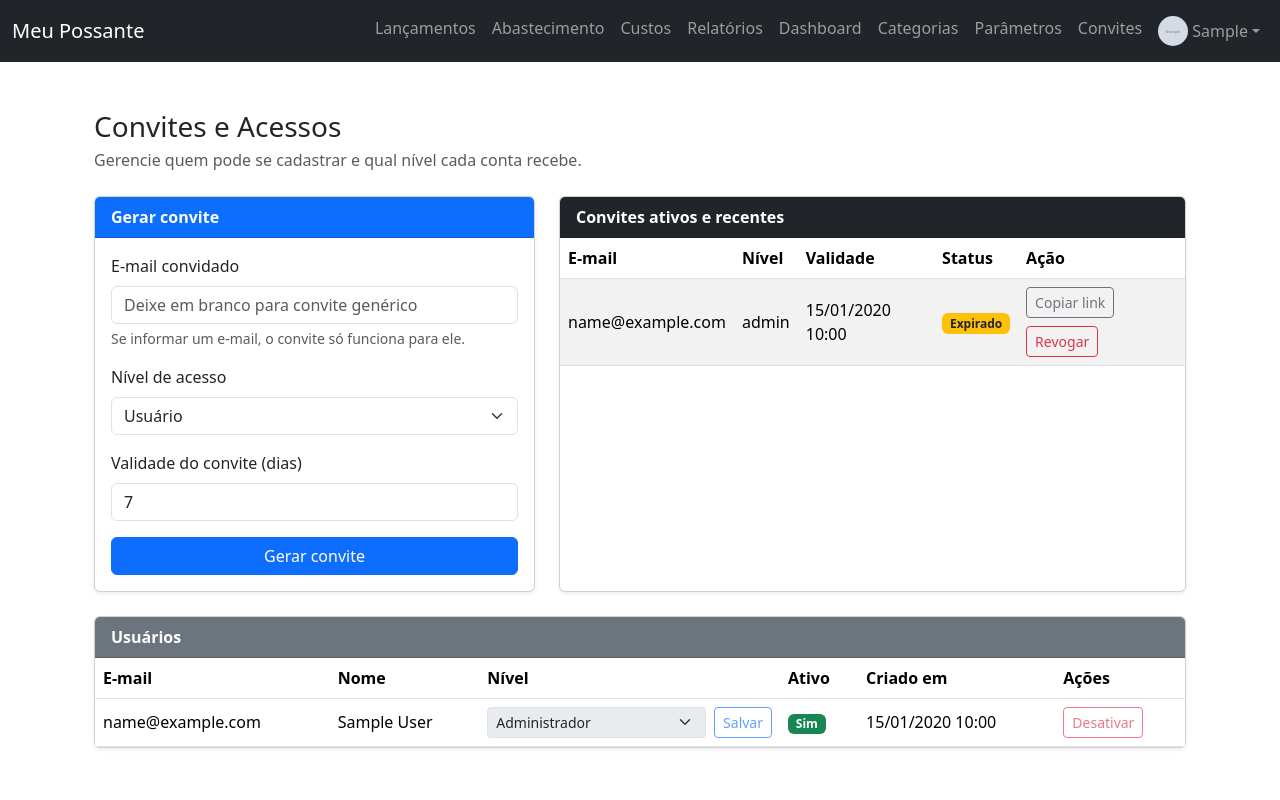
After one commit to OrnilioNeto/meupossante, a Flask app: page /admin/invites in a window 1280 px wide. The commit adds this page. Run offline with Flask 3, Linux system fonts and the light colour scheme; a user stored in the database is signed in; tables that the repository leaves empty hold one stand-in row (values such as "Sample post"); grey boxes marked "Sample" are stand-in pictures.

Commit message:
versaso nova

```diff
--- a/app/__init__.py
+++ b/app/__init__.py
@@ -52,6 +52,11 @@ def create_app():
         SQLALCHEMY_TRACK_MODIFICATIONS=False,
         GOOGLE_CLIENT_ID=os.getenv("GOOGLE_CLIENT_ID"),
         GOOGLE_CLIENT_SECRET=os.getenv("GOOGLE_CLIENT_SECRET"),
+        ADMIN_EMAILS=[
+            email.strip().lower()
+            for email in os.getenv("ADMIN_EMAILS", "").split(",")
+            if email.strip()
+        ],
     )
 
     # Cria a pasta 'instance' se não existir
--- a/app/main/forms.py
+++ b/app/main/forms.py
@@ -8,6 +8,18 @@ class LoginForm(FlaskForm):
     password = PasswordField('Senha', validators=[DataRequired()])
     remember_me = BooleanField('Lembrar-me')
     submit = SubmitField('Entrar')
+
+
+class BootstrapAdminForm(FlaskForm):
+    email = StringField('E-mail do admin', validators=[DataRequired(), Email()])
+    password = PasswordField('Senha', validators=[DataRequired()])
+    password2 = PasswordField('Repita a Senha', validators=[DataRequired(), EqualTo('password')])
+    submit = SubmitField('Criar admin inicial')
+
+    def validate_email(self, email):
+        user = User.query.filter_by(email=email.data.strip().lower()).first()
+        if user is not None:
+            raise ValidationError('Este e-mail já está sendo utilizado.')
 
 class RegistrationForm(FlaskForm):
     email = StringField('E-mail', validators=[DataRequired(), Email()])
@@ -20,6 +32,17 @@ class RegistrationForm(FlaskForm):
         user = User.query.filter_by(email=email.data).first()
         if user is not None:
             raise ValidationError('Este e-mail já está sendo utilizado.')
+
+
+class InviteForm(FlaskForm):
+    email = StringField('E-mail convidado', validators=[Optional(), Email()])
+    role = SelectField(
+        'Nível de acesso',
+        choices=[('user', 'Usuário'), ('operator', 'Operador'), ('admin', 'Administrador')],
+        validators=[DataRequired()]
+    )
+    expires_days = IntegerField('Validade do convite (dias)', default=7, validators=[DataRequired(), NumberRange(min=1, max=365)])
+    submit = SubmitField('Gerar convite')
 
 class CustoForm(FlaskForm):
     nome = StringField('Nome do Custo', validators=[DataRequired()])
--- a/app/main/routes.py
+++ b/app/main/routes.py
@@ -6,19 +6,60 @@ from app.models import (
     User, Parametros, Custo, RegistroCusto,
     CategoriaCusto, CustoVariavel, LancamentoDiario,
     Faturamento, Abastecimento, TipoCombustivel,
-    Receita, RegistroReceita
+    Receita, RegistroReceita, Invitation
 )
 
-from .forms import LoginForm, RegistrationForm, CustoForm, RegistroCustoForm, ReceitaForm
+from .forms import LoginForm, BootstrapAdminForm, RegistrationForm, CustoForm, RegistroCustoForm, ReceitaForm, InviteForm
 from urllib.parse import urlsplit
 from datetime import datetime, timedelta, date
 from sqlalchemy import extract, func
 from calendar import monthrange
+from functools import wraps
+import secrets
 import locale
 import calendar
 
 # Configura o locale para Português do Brasil
-locale.setlocale(locale.LC_TIME, 'pt_BR.UTF-8')
+try:
+    locale.setlocale(locale.LC_TIME, 'pt_BR.UTF-8')
+except locale.Error:
+    locale.setlocale(locale.LC_TIME, 'C.UTF-8')
+
+
+def _is_admin_user(user):
+    return bool(user and user.is_authenticated and getattr(user, 'is_admin', False))
+
+
+def _get_active_invite(token):
+    if not token:
+        return None
+
+    invite = Invitation.query.filter_by(token=token, is_active=True).first()
+    if invite is None:
+        return None
+
+    if invite.expires_at < datetime.utcnow():
+        return None
+
+    return invite
+
+
+def admin_required(view_func):
+    @wraps(view_func)
+    def wrapped_view(*args, **kwargs):
+        if not _is_admin_user(current_user):
+            abort(403)
+        return view_func(*args, **kwargs)
+
+    return wrapped_view
+
+
+@bp.before_app_request
+def block_inactive_accounts():
+    if current_user.is_authenticated and not bool(getattr(current_user, 'is_active', True)):
+        logout_user()
+        flash('Sua conta foi desativada. Fale com um administrador.', 'danger')
+        return redirect(url_for('main.login'))
 
 # --- ROTAS DE AUTENTICAÇÃO ---
 
@@ -27,35 +68,84 @@ def login():
     if current_user.is_authenticated:
         return redirect(url_for('main.index'))
 
+    user_count = User.query.count()
+    if user_count == 0:
+        form = BootstrapAdminForm()
+        if form.validate_on_submit():
+            admin_email = form.email.data.strip().lower()
+            user = User(
+                email=admin_email,
+                name=admin_email.split('@')[0],
+                role='admin',
+                is_active=True,
+            )
+            user.set_password(form.password.data)
+            db.session.add(user)
+            db.session.commit()
+            login_user(user, remember=True)
+            flash('Administrador inicial criado com sucesso.', 'success')
+            return redirect(url_for('main.index'))
+
+        return render_template("login.html", form=form, bootstrap_mode=True)
+
     form = LoginForm()
     if form.validate_on_submit():
         user = User.query.filter_by(email=form.email.data).first()
-        if user is None or not user.check_password(form.password.data):
+        if user is None or not user.password_hash or not user.check_password(form.password.data):
             flash('E-mail ou senha inválidos.', 'danger')
+            return redirect(url_for('main.login'))
+
+        if not bool(getattr(user, 'is_active', True)):
+            flash('Sua conta ainda não está liberada para acesso.', 'danger')
             return redirect(url_for('main.login'))
 
         login_user(user, remember=form.remember_me.data)
         next_page = request.args.get('next')
         return redirect(next_page or url_for('main.index'))
 
-    return render_template("login.html", form=form)
+    return render_template("login.html", form=form, bootstrap_mode=False)
 
-@bp.route("/register", methods=['GET', 'POST'])
-def register():
+@bp.route("/register", defaults={'token': None}, methods=['GET', 'POST'])
+@bp.route("/register/<token>", methods=['GET', 'POST'])
+def register(token):
     if current_user.is_authenticated:
         return redirect(url_for('main.index'))
 
     form = RegistrationForm()
+    invite = _get_active_invite(token)
+    token_is_valid = invite is not None
+
     if form.validate_on_submit():
-        user = User(email=form.email.data)
+        if not token_is_valid:
+            flash('Cadastro disponível apenas com um convite válido.', 'danger')
+            return redirect(url_for('main.login'))
+
+        email_normalizado = form.email.data.strip().lower()
+        if invite.email and invite.email.strip().lower() != email_normalizado:
+            flash('Este convite foi emitido para outro e-mail.', 'danger')
+            return render_template('register.html', form=form, token=token, invite=invite)
+
+        user_exists = User.query.filter(func.lower(User.email) == email_normalizado).first()
+        if user_exists is not None:
+            flash('Este e-mail já está sendo utilizado.', 'danger')
+            return render_template('register.html', form=form, token=token, invite=invite)
+
+        user = User(email=email_normalizado)
         user.set_password(form.password.data)
-        user.name = form.email.data.split('@')[0]
+        user.name = email_normalizado.split('@')[0]
+        user.role = invite.role or 'user'
+        user.is_active = True
         db.session.add(user)
+
+        invite.is_active = False
+        invite.used_at = datetime.utcnow()
+
         db.session.commit()
-        flash('Conta criada com sucesso! Faça o login para continuar.', 'success')
-        return redirect(url_for('main.login'))
+        login_user(user)
+        flash('Conta criada com sucesso!', 'success')
+        return redirect(url_for('main.index'))
 
-    return render_template('register.html', form=form)
+    return render_template('register.html', form=form, token=token, invite=invite)
 
 @bp.route("/login/google")
 def login_google():
@@ -69,19 +159,38 @@ def authorize():
     user_info = oauth.google.get('https://www.googleapis.com/oauth2/v2/userinfo').json()
 
     google_id = str(user_info['id'])
-    email = user_info['email']
+    email = user_info['email'].strip().lower()
 
-    user = User.query.filter_by(email=email).first()
+    user = User.query.filter(func.lower(User.email) == email).first()
 
     if user is None:
+        invite = Invitation.query.filter(
+            func.lower(Invitation.email) == email,
+            Invitation.is_active.is_(True),
+            Invitation.expires_at >= datetime.utcnow(),
+        ).first()
+
+        if invite is None:
+            flash('Este e-mail não possui convite válido para entrar no sistema.', 'danger')
+            return redirect(url_for('main.login'))
+
         user = User(
             google_id=google_id,
             email=email,
             name=user_info.get('name'),
-            profile_pic=user_info.get('picture')
+            profile_pic=user_info.get('picture'),
+            role=invite.role or 'user',
+            is_active=True,
         )
         db.session.add(user)
+        invite.is_active = False
+        invite.used_at = datetime.utcnow()
+
     else:
+        if not bool(getattr(user, 'is_active', True)):
+            flash('Sua conta ainda não está liberada para acesso.', 'danger')
+            return redirect(url_for('main.login'))
+
         user.google_id = google_id
         user.name = user.name or user_info.get('name')
         user.profile_pic = user.profile_pic or user_info.get('picture')
@@ -96,6 +205,75 @@ def logout():
     logout_user()
     flash("Você foi desconectado.", "info")
     return redirect(url_for('main.login'))
+
+
+@bp.route('/admin/invites', methods=['GET', 'POST'])
+@login_required
+@admin_required
+def admin_invites():
+    form = InviteForm()
+
+    if form.validate_on_submit():
+        invite = Invitation(
+            token=secrets.token_urlsafe(24),
+            email=(form.email.data or '').strip().lower() or None,
+            role=form.role.data,
+            expires_at=datetime.utcnow() + timedelta(days=form.expires_days.data or 7),
+            created_by_id=current_user.id,
+        )
+        db.session.add(invite)
+        db.session.commit()
+        flash('Convite gerado com sucesso.', 'success')
+        return redirect(url_for('main.admin_invites'))
+
+    invites = Invitation.query.order_by(Invitation.created_at.desc()).all()
+    users = User.query.order_by(User.created_at.desc()).all()
+    return render_template('admin_invites.html', form=form, invites=invites, users=users, now=datetime.utcnow())
+
+
+@bp.route('/admin/invites/<int:invite_id>/revoke', methods=['POST'])
+@login_required
+@admin_required
+def revoke_invite(invite_id):
+    invite = Invitation.query.get_or_404(invite_id)
+    invite.is_active = False
+    db.session.commit()
+    flash('Convite revogado.', 'success')
+    return redirect(url_for('main.admin_invites'))
+
+
+@bp.route('/admin/users/<int:user_id>/toggle-active', methods=['POST'])
+@login_required
+@admin_required
+def toggle_user_active(user_id):
+    user = User.query.get_or_404(user_id)
+    if user.id == current_user.id:
+        flash('Você não pode desativar sua própria conta.', 'danger')
+        return redirect(url_for('main.admin_invites'))
+
+    user.is_active = not bool(user.is_active)
+    db.session.commit()
+    flash('Status do usuário atualizado.', 'success')
+    return redirect(url_for('main.admin_invites'))
+
+
+@bp.route('/admin/users/<int:user_id>/role', methods=['POST'])
+@login_required
+@admin_required
+def update_user_role(user_id):
+    user = User.query.get_or_404(user_id)
+    if user.id == current_user.id:
+        flash('Você não pode alterar o próprio nível de acesso.', 'danger')
+        return redirect(url_for('main.admin_invites'))
+
+    new_role = (request.form.get('role') or 'user').strip().lower()
+    if new_role not in {'user', 'operator', 'admin'}:
+        abort(400)
+
+    user.role = new_role
+    db.session.commit()
+    flash('Nível de acesso atualizado.', 'success')
+    return redirect(url_for('main.admin_invites'))
 
 # --- ROTAS DA APLICAÇÃO ---
 
@@ -574,6 +752,7 @@ def dashboard():
     meta_diaria_base = 0.0
     meta_ajustada_para_hoje = 0.0
     meta_restante_hoje = 0.0
+    meta_excedente_hoje = 0.0
     meta_semanal = 0.0
     faturamento_semana_realizado = 0.0
     faturamento_aguardado_semana = 0.0
@@ -593,6 +772,7 @@ def dashboard():
         meta_ajustada_para_hoje = _calcular_meta_esperada_dia(today, param_hoje)
         faturamento_hoje = float(faturamento_por_data.get(today, 0.0))
         meta_restante_hoje = max(meta_ajustada_para_hoje - faturamento_hoje, 0.0)
+        meta_excedente_hoje = max(faturamento_hoje - meta_ajustada_para_hoje, 0.0)
 
         faturamento_aguardado_semana = max(meta_semanal - faturamento_semana_realizado, 0.0)
         meta_semana_atingida = faturamento_aguardado_semana <= 0
@@ -612,6 +792,7 @@ def dashboard():
         saldo_dia_anterior = float(faturamento_ontem) - float(meta_diaria_ontem)
         meta_ajustada_para_hoje = max(float(meta_diaria_base) - saldo_dia_anterior, 0.0)
         meta_restante_hoje = max(meta_ajustada_para_hoje - float(faturamento_hoje), 0.0)
+        meta_excedente_hoje = max(float(faturamento_hoje) - meta_ajustada_para_hoje, 0.0)
 
         meta_semanal = 0.0
         faturamento_semana_realizado = 0.0
@@ -645,7 +826,8 @@ def dashboard():
     # --- 7. RENDER TEMPLATE ---
     return render_template(
         'dashboard.html', title='Dashboard Financeiro', parametro=parametro,
-        meta_restante_hoje=meta_restante_hoje, meta_hoje_atingida=(meta_restante_hoje <= 0),
+        meta_restante_hoje=meta_restante_hoje, meta_excedente_hoje=meta_excedente_hoje,
+        meta_hoje_atingida=(meta_restante_hoje <= 0),
         meta_ajustada_para_hoje=meta_ajustada_para_hoje, meta_diaria_base=meta_diaria_base,
         meta_semanal=meta_semanal, faturamento_semana_realizado=faturamento_semana_realizado,
         faturamento_aguardado_semana=faturamento_aguardado_semana, meta_semana_atingida=meta_semana_atingida,
--- /dev/null
+++ b/app/templates/admin_invites.html
@@ -0,0 +1,169 @@
+{% extends "base.html" %} {% block title %}Convites e Acessos - Meu Possante{% endblock %}
+{% block content %}
+<div class="container py-4">
+  <div class="d-flex flex-wrap justify-content-between align-items-center mb-4 gap-2">
+    <div>
+      <h1 class="h3 mb-1">Convites e Acessos</h1>
+      <p class="text-muted mb-0">Gerencie quem pode se cadastrar e qual nível cada conta recebe.</p>
+    </div>
+  </div>
+
+  <div class="row g-4 mb-4">
+    <div class="col-lg-5">
+      <div class="card shadow-sm h-100">
+        <div class="card-header bg-primary text-white">
+          <strong>Gerar convite</strong>
+        </div>
+        <div class="card-body">
+          <form method="POST" novalidate>
+            {{ form.hidden_tag() }}
+            <div class="mb-3">
+              {{ form.email.label(class="form-label") }}
+              {{ form.email(class="form-control", placeholder="Deixe em branco para convite genérico") }}
+              <div class="form-text">Se informar um e-mail, o convite só funciona para ele.</div>
+            </div>
+            <div class="mb-3">
+              {{ form.role.label(class="form-label") }}
+              {{ form.role(class="form-select") }}
+            </div>
+            <div class="mb-3">
+              {{ form.expires_days.label(class="form-label") }}
+              {{ form.expires_days(class="form-control", min="1", max="365") }}
+            </div>
+            <div class="d-grid">
+              {{ form.submit(class="btn btn-primary") }}
+            </div>
+          </form>
+        </div>
+      </div>
+    </div>
+
+    <div class="col-lg-7">
+      <div class="card shadow-sm h-100">
+        <div class="card-header bg-dark text-white">
+          <strong>Convites ativos e recentes</strong>
+        </div>
+        <div class="table-responsive">
+          <table class="table table-striped mb-0 align-middle">
+            <thead>
+              <tr>
+                <th>E-mail</th>
+                <th>Nível</th>
+                <th>Validade</th>
+                <th>Status</th>
+                <th>Ação</th>
+              </tr>
+            </thead>
+            <tbody>
+              {% for invite in invites %}
+              <tr>
+                <td>{{ invite.email or 'Genérico' }}</td>
+                <td>{{ invite.role }}</td>
+                <td>{{ invite.expires_at.strftime('%d/%m/%Y %H:%M') }}</td>
+                <td>
+                  {% if invite.is_active and invite.expires_at >= now %}
+                  <span class="badge bg-success">Ativo</span>
+                  {% elif invite.is_active %}
+                  <span class="badge bg-warning text-dark">Expirado</span>
+                  {% else %}
+                  <span class="badge bg-secondary">Revogado</span>
+                  {% endif %}
+                </td>
+                <td class="text-nowrap">
+                  <div class="d-flex gap-2 flex-wrap">
+                    <button
+                      type="button"
+                      class="btn btn-outline-secondary btn-sm"
+                      data-copy-link="{{ url_for('main.register', token=invite.token, _external=True) }}"
+                    >
+                      Copiar link
+                    </button>
+                    {% if invite.is_active %}
+                    <form method="POST" action="{{ url_for('main.revoke_invite', invite_id=invite.id) }}" class="d-inline">
+                      <button type="submit" class="btn btn-outline-danger btn-sm">Revogar</button>
+                    </form>
+                    {% endif %}
+                  </div>
+                </td>
+              </tr>
+              {% else %}
+              <tr>
+                <td colspan="5" class="text-center text-muted py-4">Nenhum convite criado ainda.</td>
+              </tr>
+              {% endfor %}
+            </tbody>
+          </table>
+        </div>
+      </div>
+    </div>
+  </div>
+
+  <div class="card shadow-sm">
+    <div class="card-header bg-secondary text-white">
+      <strong>Usuários</strong>
+    </div>
+    <div class="table-responsive">
+      <table class="table table-hover mb-0 align-middle">
+        <thead>
+          <tr>
+            <th>E-mail</th>
+            <th>Nome</th>
+            <th>Nível</th>
+            <th>Ativo</th>
+            <th>Criado em</th>
+            <th>Ações</th>
+          </tr>
+        </thead>
+        <tbody>
+          {% for user in users %}
+          <tr>
+            <td>{{ user.email }}</td>
+            <td>{{ user.name or '-' }}</td>
+            <td>
+              <form method="POST" action="{{ url_for('main.update_user_role', user_id=user.id) }}" class="d-flex gap-2 align-items-center">
+                <select name="role" class="form-select form-select-sm" {% if user.id == current_user.id %}disabled{% endif %}>
+                  <option value="user" {% if (user.role or 'user') == 'user' %}selected{% endif %}>Usuário</option>
+                  <option value="operator" {% if user.role == 'operator' %}selected{% endif %}>Operador</option>
+                  <option value="admin" {% if user.role == 'admin' %}selected{% endif %}>Administrador</option>
+                </select>
+                <button type="submit" class="btn btn-sm btn-outline-primary" {% if user.id == current_user.id %}disabled{% endif %}>Salvar</button>
+              </form>
+            </td>
+            <td>
+              {% if user.is_active %}
+              <span class="badge bg-success">Sim</span>
+              {% else %}
+              <span class="badge bg-secondary">Não</span>
+              {% endif %}
+            </td>
+            <td>{{ user.created_at.strftime('%d/%m/%Y %H:%M') if user.created_at else '-' }}</td>
+            <td>
+              <form method="POST" action="{{ url_for('main.toggle_user_active', user_id=user.id) }}">
+                <button type="submit" class="btn btn-sm {% if user.is_active %}btn-outline-danger{% else %}btn-outline-success{% endif %}" {% if user.id == current_user.id %}disabled{% endif %}>
+                  {% if user.is_active %}Desativar{% else %}Ativar{% endif %}
+                </button>
+              </form>
+            </td>
+          </tr>
+          {% endfor %}
+        </tbody>
+      </table>
+    </div>
+  </div>
+</div>
+
+<script>
+  document.addEventListener('click', function (event) {
+    const button = event.target.closest('[data-copy-link]');
+    if (!button) return;
+    const link = button.getAttribute('data-copy-link');
+    navigator.clipboard.writeText(link).then(function () {
+      const original = button.textContent;
+      button.textContent = 'Copiado';
+      setTimeout(function () {
+        button.textContent = original;
+      }, 1200);
+    });
+  });
+</script>
+{% endblock %}
--- a/app/templates/base.html
+++ b/app/templates/base.html
@@ -68,6 +68,13 @@
                 >Parâmetros</a
               >
             </li>
+            {% if current_user.is_admin %}
+            <li class="nav-item">
+              <a class="nav-link" href="{{ url_for('main.admin_invites') }}"
+                >Convites</a
+              >
+            </li>
+            {% endif %}
             <li class="nav-item dropdown">
               <a
                 class="nav-link dropdown-toggle d-flex align-items-center"
--- a/app/templates/cadastro.html
+++ b/app/templates/cadastro.html
@@ -92,9 +92,7 @@
           <div class="col-md-6">
             <label class="form-label">Periodicidade da Meta</label>
             <select class="form-select" name="periodicidade_meta">
-              <option value="diaria" {{ 'selected' if periodicidade == 'diaria' else '' }}>Diária</option>
               <option value="semanal" {{ 'selected' if periodicidade == 'semanal' else '' }}>Semanal</option>
-              <option value="mensal" {{ 'selected' if periodicidade == 'mensal' else '' }}>Mensal</option>
             </select>
           </div>
 
--- a/app/templates/dashboard.html
+++ b/app/templates/dashboard.html
@@ -56,7 +56,7 @@ content %} {% set months = ['Janeiro', 'Fevereiro', 'Março', 'Abril', 'Maio',
             Você já concluiu sua meta semanal. Os próximos dias da semana ficam com meta zerada.
             {% else %}
             Você superou a meta de hoje em R$ {{
-            "%.2f"|format(meta_restante_hoje * -1) }}
+            "%.2f"|format(meta_excedente_hoje) }}
             {% endif %}
           </p>
           {% else %}
```
Also changed, not shown: app/models.py (+30 -0 lines), app/templates/login.html (+25 -1 lines), app/templates/register.html (+19 -1 lines), migrations/versions/c1d3a1f8b9e2_add_user_roles_and_invitations.py (added, +53 -0 lines).
